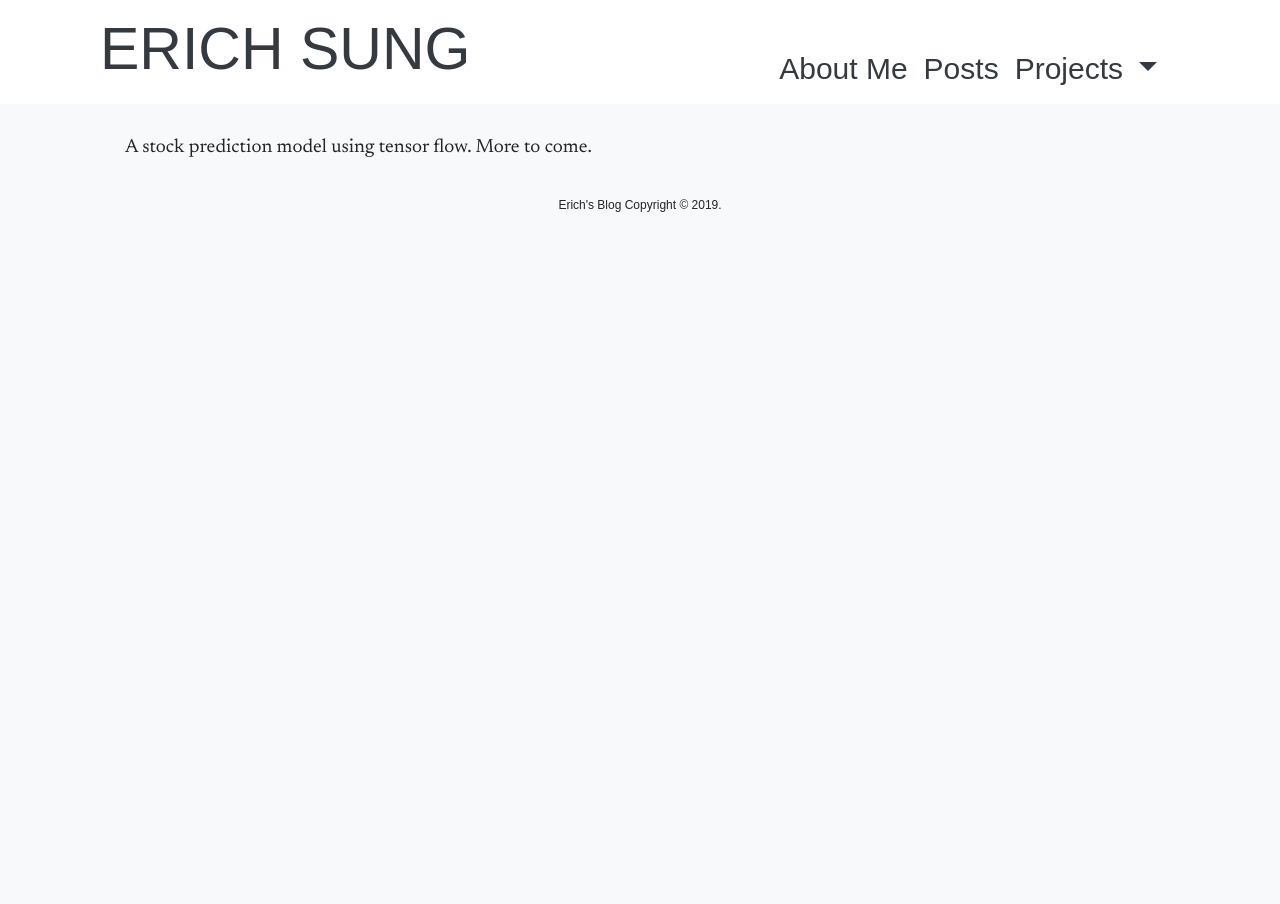
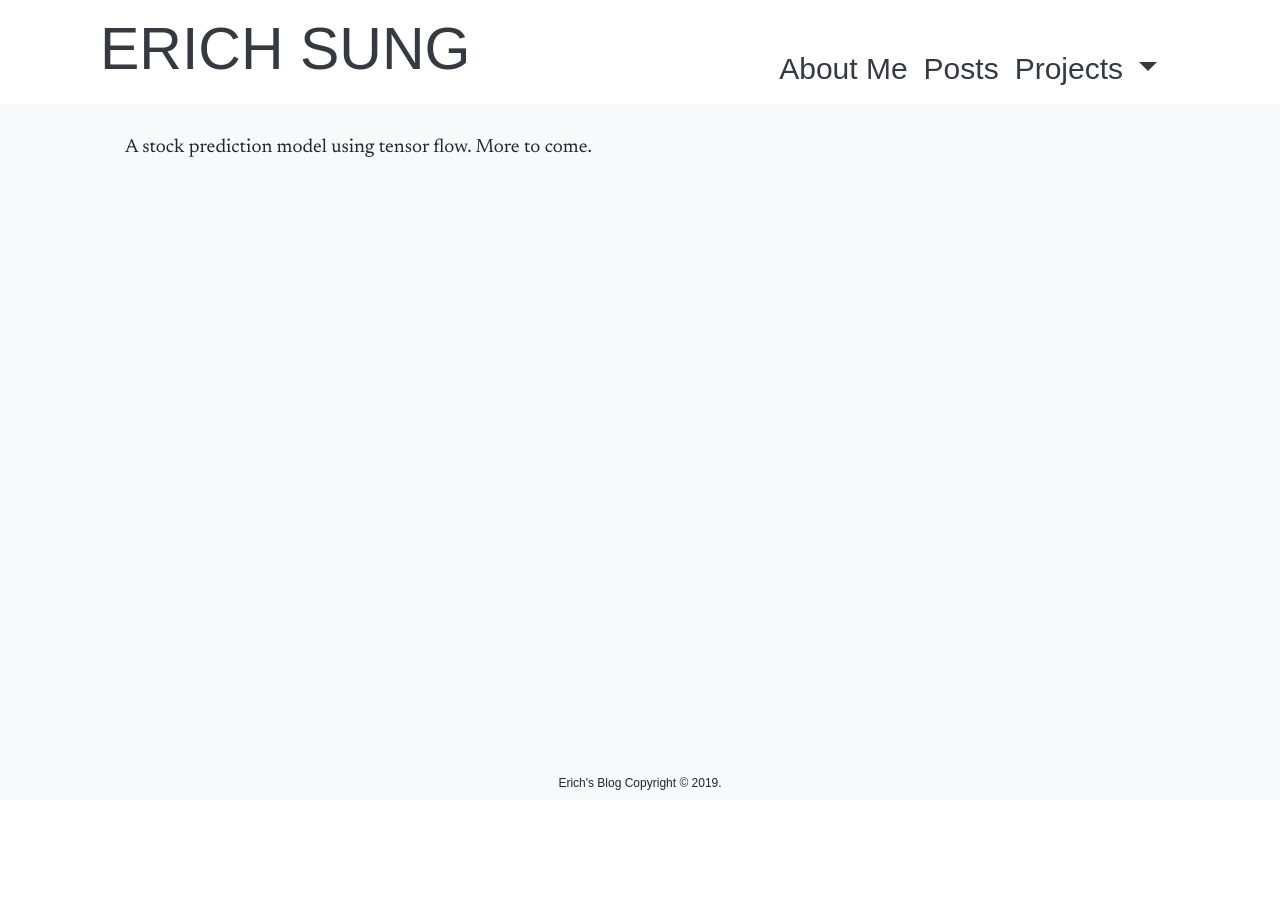
Before and after one commit to quote1100/erichsblog, a Django app: page /fp1/ in a window 1280 px wide. After the commit the page ends 790 px from the top, so only its background shows below. Run offline with Django 5.2, Linux system fonts and the light colour scheme; some libraries are stand-ins or nearby versions; some web fonts are replaced.

Commit message:
Update base.html to fix footer not positioning correctly.

```diff
--- a/blog/templates/blog/base.html
+++ b/blog/templates/blog/base.html
@@ -31,6 +31,7 @@
 </head>
 
 <body class="d-flex flex-column">
+  <div class="d-flex flex-column min-vh-100 bg-light">
     <div class= "container-fluid bg-white">
       <div class= "container">
         <nav class="navbar navbar-expand-lg navbar-light col-auto" id="navmenu">
@@ -62,8 +63,7 @@
       </div>
     </div>
 
-  <div class="bg-light min-vh-100 d-flex flex-column">
-    <article class="container" style="padding:40px; padding-top:30px;  padding-bottom: 10px;">
+    <article class="container bg-light flex-fill" style="padding:40px; padding-top:30px;  padding-bottom: 10px;">
     <!--articles go here  -->
 		<div class="container d-flex flex-column">
     		{% block content %}
```
Lines whose indentation alone changed are shown as unchanged.
